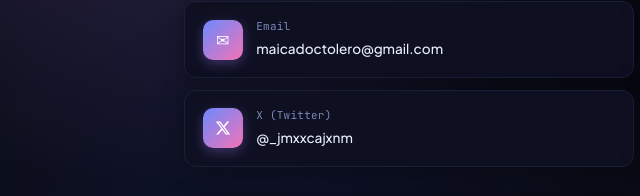
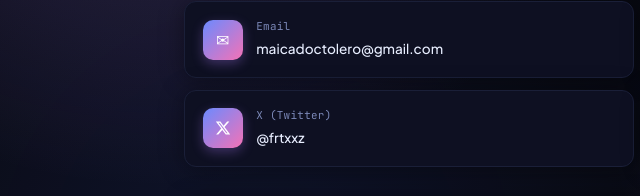
Before and after one commit to maicadoctolero-dev/profile-page, a plain HTML site: page index.html in a window 1280 px wide. Shown: the part 3616-3812 px from the top of the page, 0-640 px from the left. Drawn offline with nearby package versions, Linux system fonts and the light colour scheme.

Commit message:
update link

```diff
--- a/index.html
+++ b/index.html
@@ -230,7 +230,7 @@
         </span>
         <div>
           <div class="contact-link-label">X (Twitter)</div>
-          <div class="contact-link-value">@_jmxxcajxnm</div>
+          <div class="contact-link-value">@frtxxz</div>
         </div>
       </a>
       <a href="https://instagram.com/_jmxxcajxnm" target="_blank" rel="noopener" class="contact-link">
```
